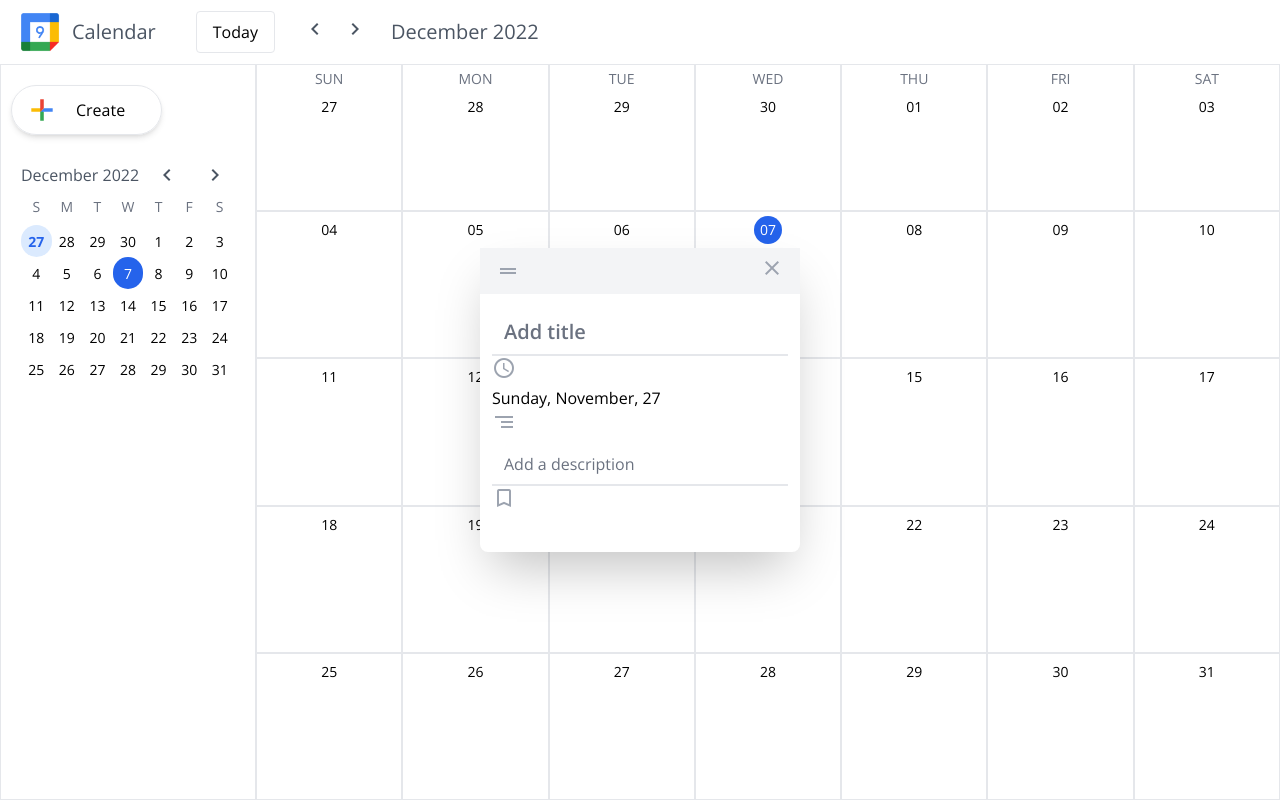
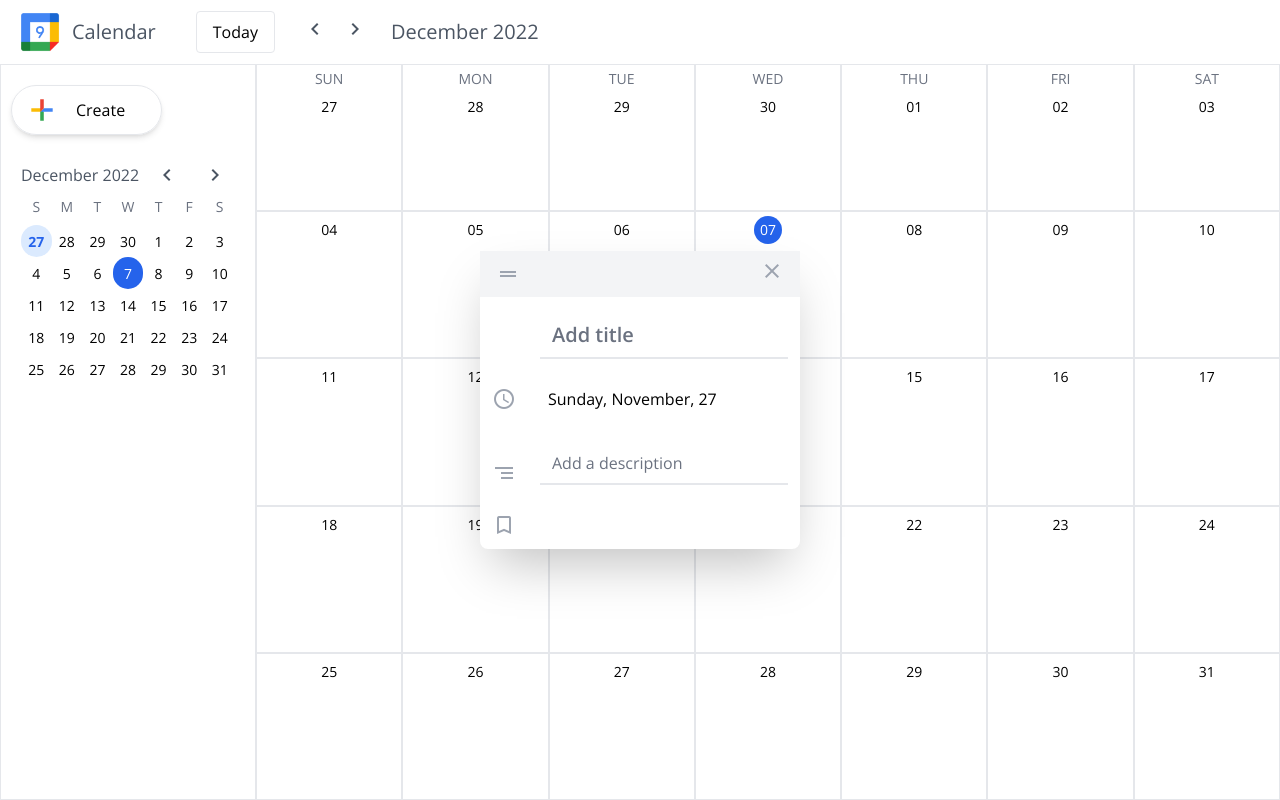
Before and after one commit to PrakarshKamal/google-calendar-clone, a React (Create React App) app: page / in a window 1280 px wide. Both pictures are taken after a click on the element 329 px from the left and 167 px from the top of the page. Built offline with nearby package versions, Linux system fonts and the light colour scheme.

Commit message:
add label functionality

```diff
--- a/src/components/Event.js
+++ b/src/components/Event.js
@@ -1,13 +1,24 @@
 import React, { useContext, useState } from "react";
 import globalContext from "../context/GlobalContext";
 
-const labelsClasses = ["indigo", "gray", "green", "blue", "red", "purple"];
+const labelsClasses = [
+  "indigo",
+  "gray",
+  "green",
+  "blue",
+  "red",
+  "purple",
+  "yellow",
+  "cyan",
+];
 
 export default function Event() {
   const [title, setTitle] = useState("");
   const [description, setDescription] = useState("");
+  const [selectedLabel, setSelectedLabel] = useState(labelsClasses[0]);
+
   const { setShowEvent, selectedDay } = useContext(globalContext);
-  console.log(selectedDay);
+
   return (
     <div className="h-screen w-full fixed left-0 top-0 flex justify-center items-center">
       <form className="bg-white rounded-lg shadow-2xl w-1/4">
@@ -20,7 +31,7 @@ export default function Event() {
           </button>
         </header>
         <div className="p-3">
-          <div className="grid grid-cols-1/5 items-end gap-y-7"></div>
+          <div className="grid grid-cols-1/5 items-end gap-y-7">
             <div></div>
             <input
               className="pt-3 border-0 text-gray-600 text-xl font-semibold pb-2 w-full border-b-2 border-gray-200 focus:outline-none focus:ring-0 focus:border-blue-500"
@@ -28,37 +39,43 @@ export default function Event() {
               name="title"
               placeholder="Add title"
               value={title}
-            onChange={(e) => setTitle(e.target.value)}
+              onChange={(event) => setTitle(event.target.value)}
               required
             />
             <span className="material-icons-outlined text-gray-400">
               schedule
             </span>
-          <p>{selectedDay.format("dddd, MMMM, DD")}</p>
-          <span className="material-icons-outlined text-gray-400">segment</span>
+            <p className="ml-2">{selectedDay.format("dddd, MMMM, DD")}</p>
+            <span className="material-icons-outlined text-gray-400">
+              segment
+            </span>
             <input
               className="pt-3 border-0 text-gray-600 pb-2 w-full border-b-2 border-gray-200 focus:outline-none focus:ring-0 focus:border-blue-500"
               type="text"
               name="description"
               placeholder="Add a description"
               value={description}
-            onChange={(e) => setDescription(e.target.value)}
+              onChange={(event) => setDescription(event.target.value)}
               required
             />
             <span className="material-icons-outlined text-gray-400">
               bookmark_border
             </span>
             <div className="flex gap-x-2">
-            {labelsClasses.map((lbl, idx) => (
+              {labelsClasses.map((label, idx) => (
                 <span
                   key={idx}
-                className={`bg-${lbl}-500 w-6 h-6 rounded-full flex items-center justify-center cursor-pointer`}
+                  onClick={() => setSelectedLabel(label)}
+                  className={`bg-${label}-500 w-6 h-6 rounded-full flex items-center justify-center cursor-pointer`}
                 >
+                  {selectedLabel === label && (
                     <span className="material-icons-outlined text-white text-sm">
                       check
                     </span>
+                  )}
                 </span>
               ))}
+            </div>
           </div>
         </div>
       </form>
--- a/tailwind.config.js
+++ b/tailwind.config.js
@@ -1,14 +1,23 @@
 /** @type {import('tailwindcss').Config} */
 
-const labelsClasses = ["indigo", "gray", "green", "blue", "red", "purple"];
+const labelsClasses = [
+  "indigo",
+  "gray",
+  "green",
+  "blue",
+  "red",
+  "purple",
+  "yellow",
+  "cyan",
+];
 
 module.exports = {
   purge: {
     content: ["./src/**/*.{js,jsx,ts,tsx}", "./public/index.html"],
     safelist: [
-      ...labelsClasses.map((lbl) => `bg-${lbl}-500`),
-      ...labelsClasses.map((lbl) => `bg-${lbl}-200`),
-      ...labelsClasses.map((lbl) => `text-${lbl}-400`),
+      ...labelsClasses.map((label) => `bg-${label}-200`),
+      ...labelsClasses.map((label) => `bg-${label}-500`),
+      ...labelsClasses.map((label) => `text-${label}-400`),
     ],
   },
   darkMode: false, // or 'media' or 'class'
```
Lines whose indentation alone changed are shown as unchanged.
